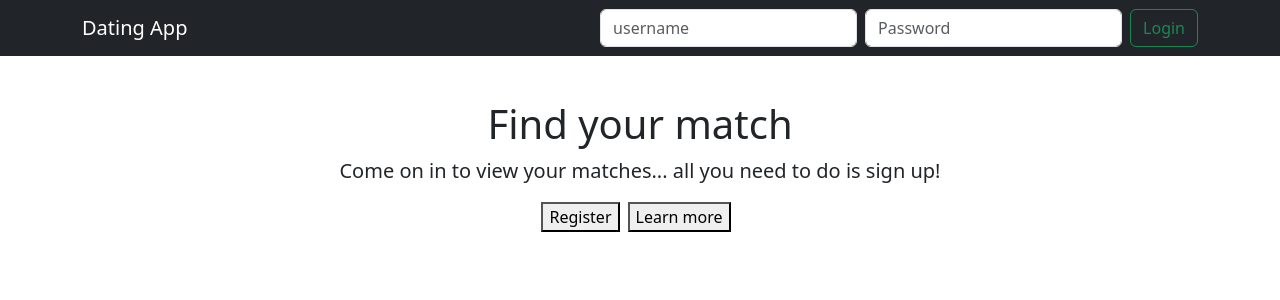
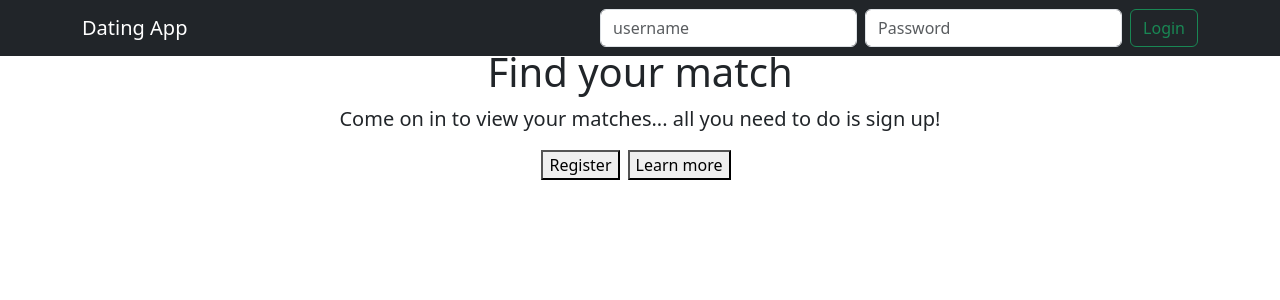
Before and after one commit to prateek790/client, an Angular app: page / in a window 1280 px wide. Shown: the top 300 px of the page. Built offline with nearby package versions, Linux system fonts and the light colour scheme; no server answers.

Commit message:
use NgClass for app.html

```diff
--- a/src/app/app.component.html
+++ b/src/app/app.component.html
@@ -1,5 +1,5 @@
 <app-nav></app-nav>
 
-<div class="container" style="margin-top: 100px;">
-    <app-home></app-home>
+<div class="mt-24 container mx-auto">
+    <router-outlet></router-outlet>
 </div>
--- a/src/app/app.component.ts
+++ b/src/app/app.component.ts
@@ -1,6 +1,7 @@
-import { NgFor } from '@angular/common';
+import { NgClass, NgFor } from '@angular/common';
 import { Component, inject, OnInit } from '@angular/core';
 import { RouterOutlet } from '@angular/router';
+import { lastValueFrom } from 'rxjs';
 import { NavComponent } from "./nav/nav.component";
 import { AccountService } from './_services/account.service';
 import { HomeComponent } from "./features/home/home.component";
@@ -8,7 +9,7 @@ import { HomeComponent } from "./features/home/home.component";
 @Component({
   selector: 'app-root',
   standalone: true,
-  imports: [RouterOutlet, NavComponent, HomeComponent],
+  imports: [RouterOutlet, NavComponent, NgClass],
   templateUrl: './app.component.html',
   styleUrl: './app.component.css'
 })
--- a/src/app/app.routes.ts
+++ b/src/app/app.routes.ts
@@ -3,6 +3,7 @@ import { HomeComponent } from './features/home/home.component';
 import { MemberListComponent } from './features/members/member-list/member-list.component';
 import { MemberDetailedComponent } from './features/members/member-detailed/member-detailed.component';
 import { MessagesComponent } from './features/messages/messages.component';
+
 
 export const routes: Routes = [
     {path: '', component: HomeComponent},
```
